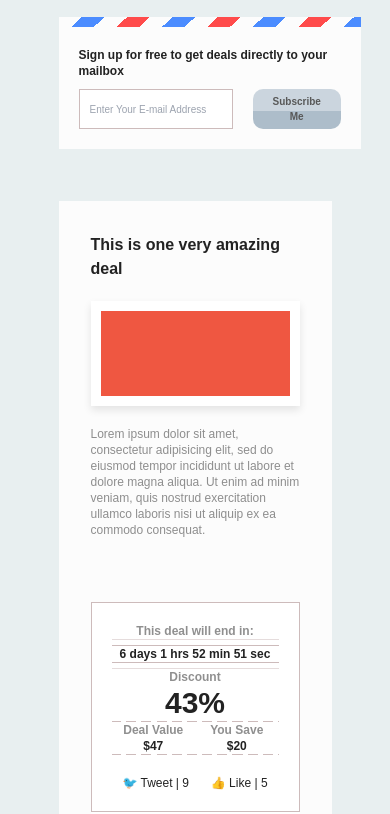
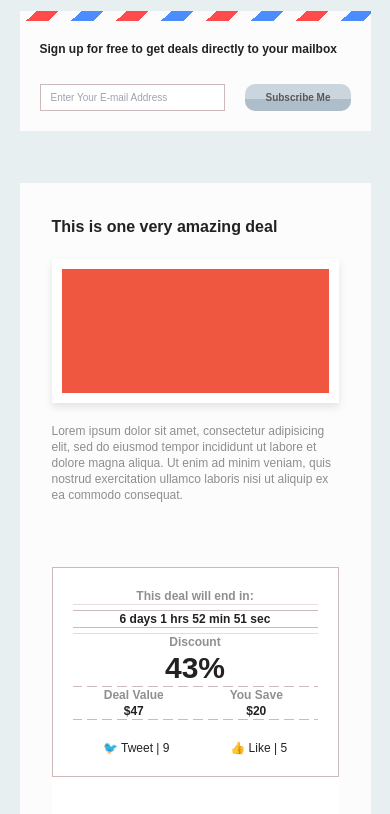
Before and after one commit to Hidebray/Dealer, a plain HTML site: page index.html in a window 390 px wide. Shown: the part 121-935 px from the top of the page. Drawn offline with nearby package versions, Linux system fonts and the light colour scheme.

Commit message:
adjust window size

```diff
--- a/index.html
+++ b/index.html
@@ -13,7 +13,7 @@
 
     <!--HEADER-->
     <header class="header">
-        <div class="container w-[70%] grid grid-rows-[1fr_2fr] gap-5 md:grid-cols-[5fr_1fr_6fr] md:grid-rows-1 md:gap-0">
+        <div class="container w-[90%] md:w-[80%] lg:w-[70%] grid grid-rows-[1fr_2fr] gap-5 md:grid-cols-[5fr_1fr_6fr] md:grid-rows-1 md:gap-0">
             <div>
                 <h1 class="logo text-[30px] sm:text-[30px] md:text-[50px] lg:text-[80px]">Dealers</h1>
                 <nav class="menu">
@@ -46,7 +46,7 @@
 
     <!--MAIN-->
     <main class="main-content">
-        <div class="container w-[70%]">
+        <div class="container w-[90%] md:w-[80%] lg:w-[70%]">
 
             <!--FEATURED DEAL-->
             <section class="featured-deal flex flex-col lg:flex-row gap-16">
@@ -222,7 +222,7 @@
 
     <!--FOOTER-->
     <footer class="footer">
-        <div class="container w-[70%] flex flex-col items-center text-xs sm:text-sm md:text-base lg:text-lg">
+        <div class="container w-[90%] md:w-[80%] lg:w-[70%] flex flex-col items-center text-xs sm:text-sm md:text-base lg:text-lg">
             <p>Copyright Information Goes Here 2012. All Rights Reserved.</p>
             <p>Designed by <a href="#">Themes Kingdom</a></p>
         </div>
```
